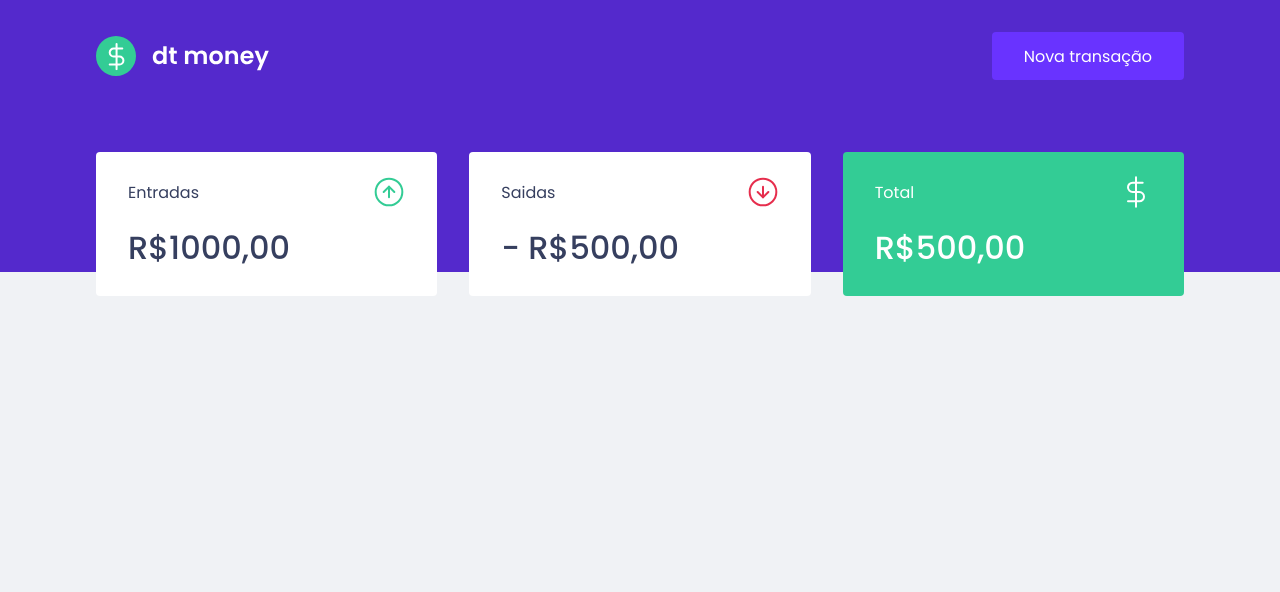
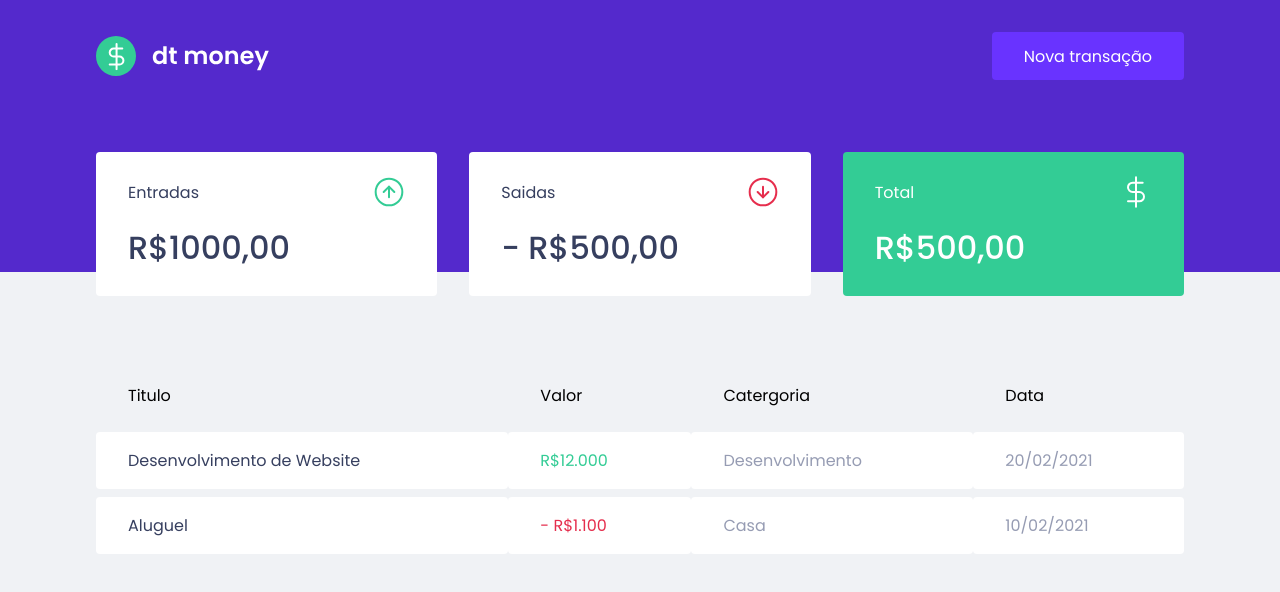
Before and after one commit to jvmineiro/dtmoney, a React (Create React App) app: page / in a window 1280 px wide. Shown: the top 592 px of the page. Built offline with nearby package versions, Linux system fonts and the light colour scheme.

Commit message:
TransactionTable feito

```diff
--- a/src/components/Dashboard/index.tsx
+++ b/src/components/Dashboard/index.tsx
@@ -1,10 +1,12 @@
 import { Summary } from '../Summary'
+import { TransactionTable } from '../TransactionsTable'
 import { Container } from './styles'
 
 export function Dashboard() {
     return(
         <Container>
             <Summary />
+            <TransactionTable />
         </Container>
     );
 }
--- /dev/null
+++ b/src/components/TransactionsTable/index.tsx
@@ -0,0 +1,33 @@
+import { Container } from "./styles";
+
+export function TransactionTable() {
+    return (
+        <Container>
+            <table>
+                <thead>
+                    <tr>
+                        <th>Titulo</th>
+                        <th>Valor</th>
+                        <th>Catergoria</th>
+                        <th>Data</th>
+                    </tr>
+                </thead>
+
+                <tbody>
+                    <tr>
+                        <td >Desenvolvimento de Website</td>
+                        <td className="deposit">R$12.000</td>
+                        <td>Desenvolvimento</td>
+                        <td>20/02/2021</td>
+                    </tr>
+                    <tr>
+                        <td>Aluguel</td>
+                        <td className="withdraw"> - R$1.100</td>
+                        <td>Casa</td>
+                        <td>10/02/2021</td>
+                    </tr>
+                </tbody>
+            </table>
+        </Container>
+    );
+}
--- /dev/null
+++ b/src/components/TransactionsTable/styles.ts
@@ -0,0 +1,38 @@
+import styled from "styled-components";
+
+export const Container = styled.div `
+    margin-top: 4rem;
+
+    table {
+        width: 100%;
+        border-spacing: 0 0.5rem;
+
+        th {
+            color: var(--text-body-color);
+            font-weight: 400;
+            padding: 1rem 2rem;
+            text-align: left;
+            line-height: 1.5rem;
+        }
+
+        td {
+            padding: 1rem 2rem;
+            border: 0;
+            background: var(--shape);
+            color: var(--text-body);
+            border-radius: 0.25rem;
+
+            &:first-child {
+                color: var(--text-title);
+            }
+
+            &.deposit {
+                color: var(--green);
+            }
+
+            &.withdraw {
+                color: var(--red);
+            }
+        }
+    }
+`;
```
